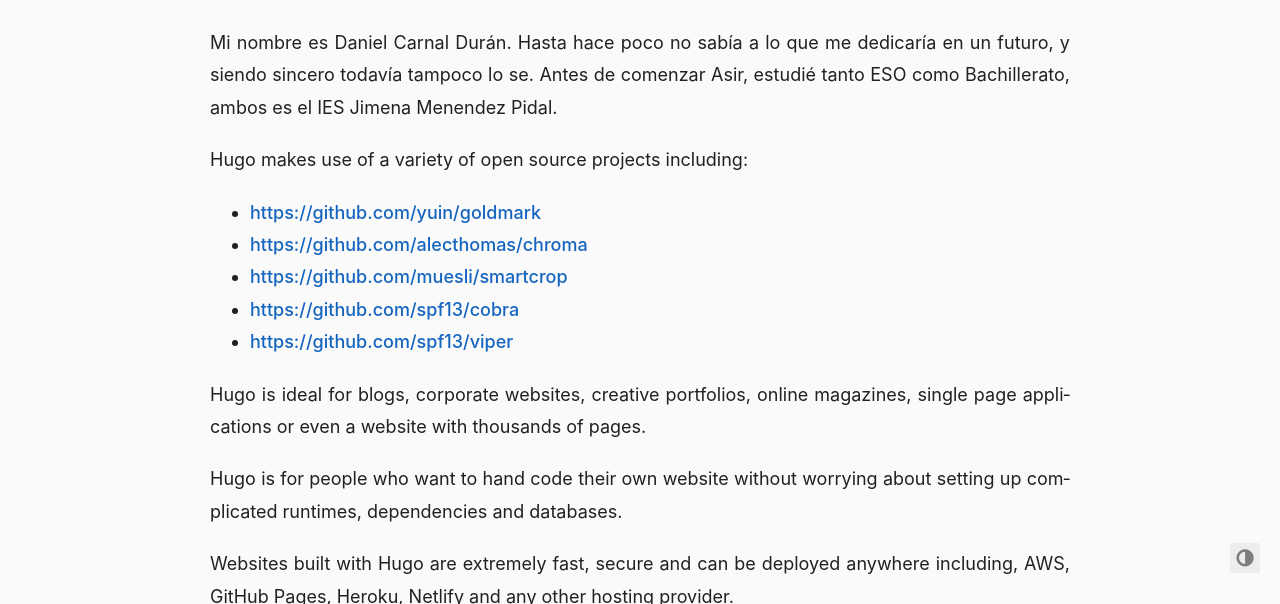
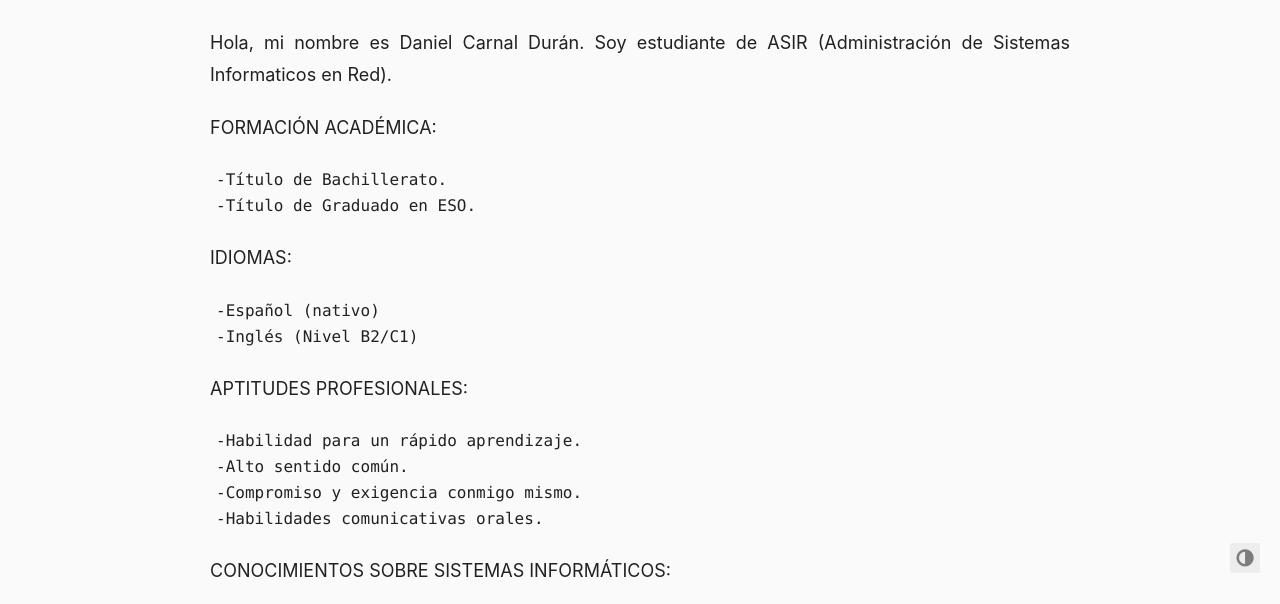
Before and after one commit to DanielCarnal8/StaticWebPages, a plain HTML site: page about/index.html in a window 1280 px wide. Shown: the part 201-805 px from the top of the page. Drawn offline with Linux system fonts and the light colour scheme.

Commit message:
2º Commit

```diff
--- a/about/index.html
+++ b/about/index.html
@@ -151,8 +151,22 @@
       </h1>
     </header>
 
-    <p>Mi nombre es Daniel Carnal Durán. Hasta hace poco no sabía a lo que me dedicaría en un futuro, y siendo sincero todavía tampoco lo se. Antes de comenzar Asir, estudié tanto ESO como Bachillerato, ambos es el IES Jimena Menendez Pidal.</p>
-<p>Hugo makes use of a variety of open source projects including:</p>
+    <p>Hola, mi nombre es Daniel Carnal Durán. Soy estudiante de ASIR (Administración de Sistemas Informaticos en Red).</p>
+<p>FORMACIÓN ACADÉMICA:</p>
+<pre><code>-Título de Bachillerato.
+-Título de Graduado en ESO.
+</code></pre>
+<p>IDIOMAS:</p>
+<pre><code>-Español (nativo)
+-Inglés (Nivel B2/C1)
+</code></pre>
+<p>APTITUDES PROFESIONALES:</p>
+<pre><code>-Habilidad para un rápido aprendizaje.
+-Alto sentido común.
+-Compromiso y exigencia conmigo mismo.
+-Habilidades comunicativas orales.
+</code></pre>
+<p>CONOCIMIENTOS SOBRE SISTEMAS INFORMÁTICOS:</p>
 <ul>
 <li><a href="https://github.com/yuin/goldmark">https://github.com/yuin/goldmark</a></li>
 <li><a href="https://github.com/alecthomas/chroma">https://github.com/alecthomas/chroma</a></li>
```
Also changed, not shown: index.html (+1 -9 lines), index.xml (+5 -2 lines), pt-br/index.html (+1 -9 lines).
